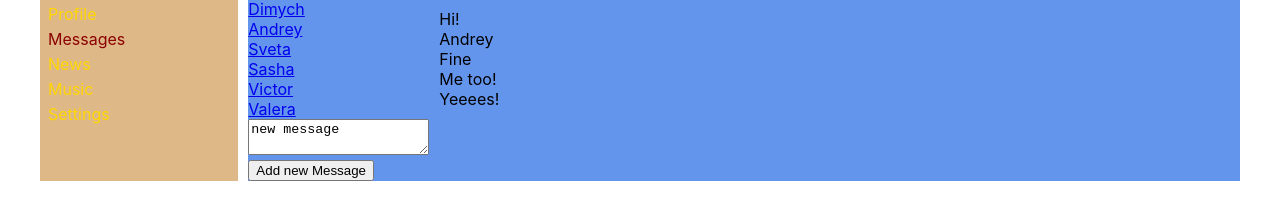
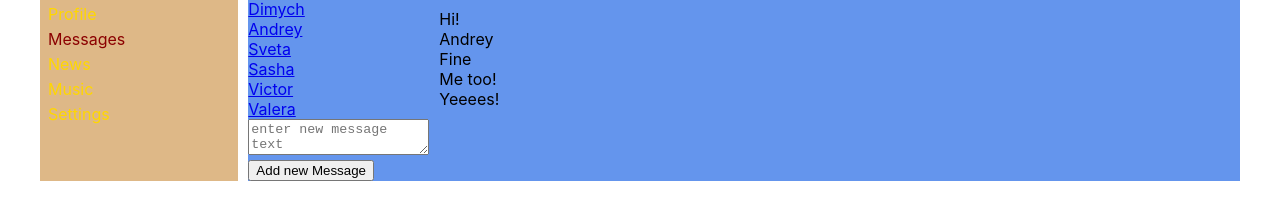
Before and after one commit to Manfred7/react_soc_netw, a React (Create React App) app: page /dialogs in a window 1280 px wide. Shown: the part 71-280 px from the top of the page. Built offline with nearby package versions, Linux system fonts and the light colour scheme; grey boxes are pictures that could not be loaded.

Commit message:
Убрал Refы. Вместо них идем через e.target.value

```diff
--- a/src/components/Dialogs/Dialogs.jsx
+++ b/src/components/Dialogs/Dialogs.jsx
@@ -11,14 +11,13 @@ const Dialogs = (props) => {
 
     let preparedMessages = props.state.messagesData.map(msg => <Message key={msg.id} txt={msg.txt}/>);
 
-    let newMsgElement = React.createRef();
 
     const addMessage = () => {
         const action = addMessageActionCreater();
         props.dispatch(action);
     }
-    const onMessageChange = () => {
-        const action = updateNewMessageTextActionCreater(newMsgElement.current.value)
+    const onMessageChange = (e) => {
+        const action = updateNewMessageTextActionCreater(e.target.value)
         props.dispatch(action);
     }
 
@@ -39,7 +38,7 @@ const Dialogs = (props) => {
 
             <div>
                 <div>
-                    <textarea ref={newMsgElement}
+                    <textarea placeholder={"enter new message text"}
                               value={props.state.newMessageText}
                               onChange={onMessageChange}/>
                 </div>
--- a/src/components/Profile/MyPosts/MyPosts.jsx
+++ b/src/components/Profile/MyPosts/MyPosts.jsx
@@ -4,21 +4,18 @@ import Post from "../Post/Post";
 import {addPostActionCreater, updateNewPostTextActionCreater} from "../../../redux/state";
 
 
-
 const MyPosts = (props) => {
 
     const preparedPosts = props.postsData.map(postInfo => <Post key={postInfo.id}
-                                                              text={postInfo.text}
-                                                              LikeCount={postInfo.LikeCount}/>);
-
-    const newPostElement = React.createRef();
+                                                                text={postInfo.text}
+                                                                LikeCount={postInfo.LikeCount}/>);
 
     const addPost = () => {
         props.dispatch(addPostActionCreater());
     }
 
-    const onPostChange = () => {
-        const action = updateNewPostTextActionCreater(newPostElement.current.value);
+    const onPostChange = (e) => {
+        const action = updateNewPostTextActionCreater(e.target.value);
         props.dispatch(action);
     }
 
@@ -28,7 +25,7 @@ const MyPosts = (props) => {
 
             <div className={s.newPost}>
                 <div>
-                    <textarea ref={newPostElement}
+                    <textarea placeholder={"enter new post text"}
                               value={props.newPostText}
                               onChange={onPostChange}/>
 
--- a/src/redux/state.js
+++ b/src/redux/state.js
@@ -13,7 +13,7 @@ let store = {
                 {id: "4", txt: "Me too!"},
                 {id: "5", txt: "Yeeees!"}
             ],
-            newMessageText: "new message",
+            newMessageText: "",
             dialogsData: [
                 {id: "1", userName: "Dimych"},
                 {id: "2", userName: "Andrey"},
@@ -28,7 +28,7 @@ let store = {
                 {id: 1, text: "post1", LikeCount: 777},
                 {id: 2, text: "post2", LikeCount: 5}
             ],
-            newPostText: "new post"
+            newPostText: ""
         },
         newsPage: {},
         musicPage: {},
@@ -82,7 +82,6 @@ let store = {
     }
 }
 
-
 export const addPostActionCreater = () => {
 
     return {
```
